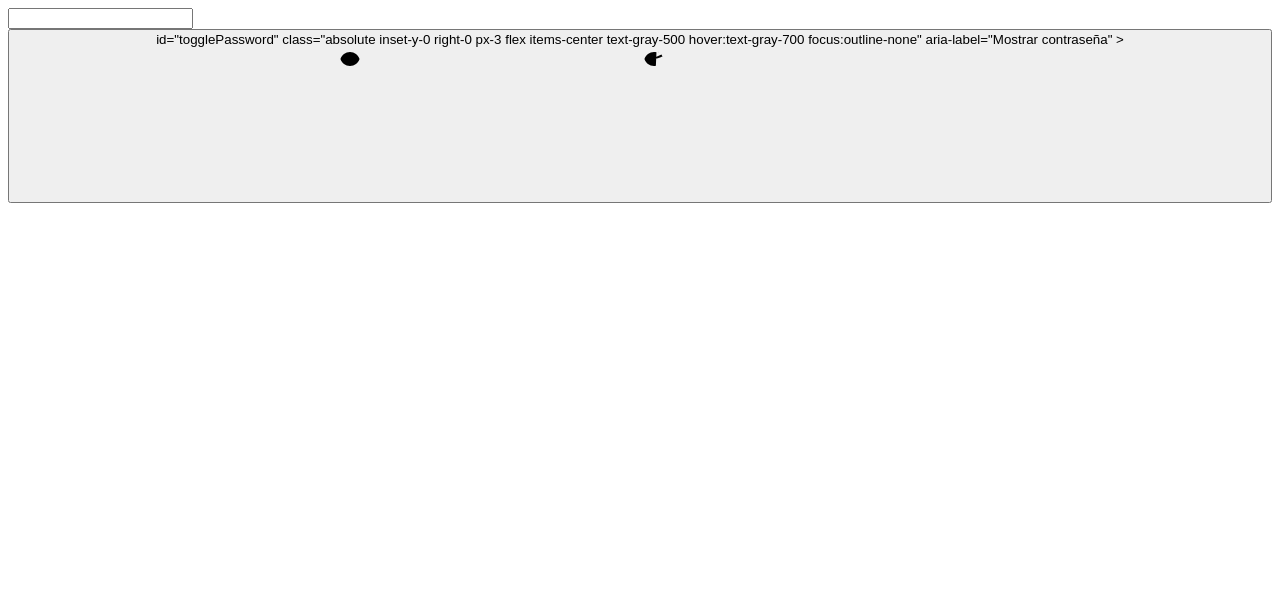
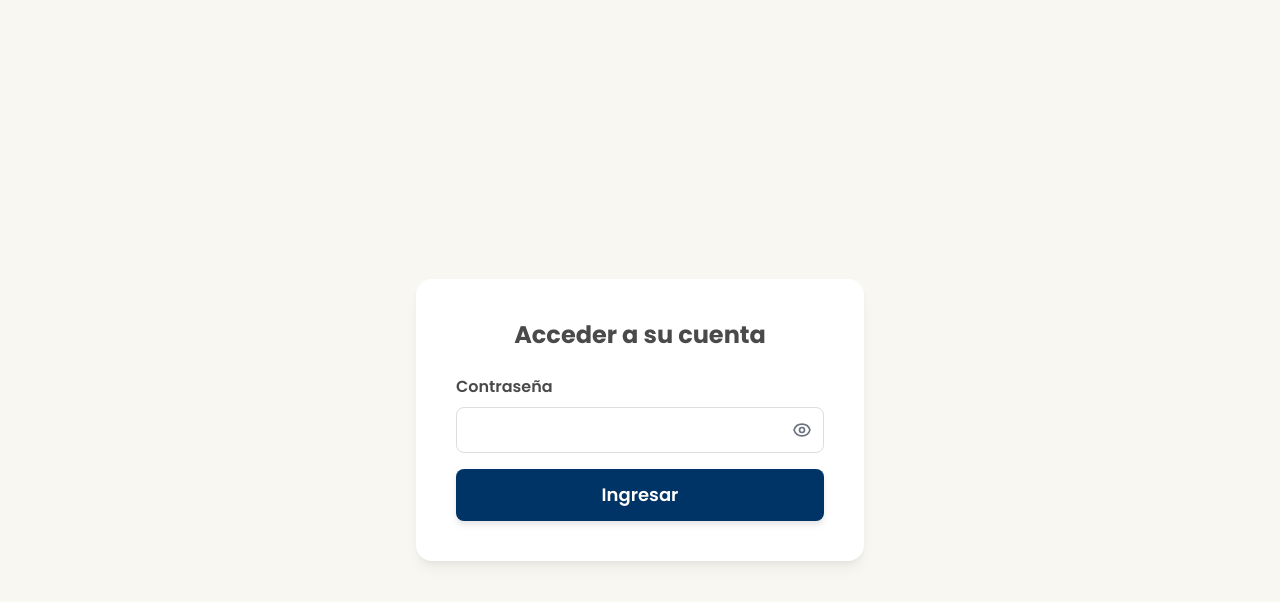
Before and after one commit to marcela-vg/cinformado, a website: page login2.html in a window 1280 px wide. Drawn offline with nearby package versions, Linux system fonts and the light colour scheme.

Commit message:
login2.html

```diff
--- a/login2.html
+++ b/login2.html
@@ -1,4 +1,82 @@
-<!-- Input de contraseña con botón para toggle (corregir atributo type del botón y agregar IDs correctos) -->
+<!DOCTYPE html>
+<html lang="es">
+<head>
+  <meta charset="UTF-8" />
+  <meta name="viewport" content="width=device-width, initial-scale=1" />
+  <title>Acceso a Terapeuta - Marcela Villegas G.</title>
+  <script src="https://cdn.tailwindcss.com"></script>
+  <link rel="preconnect" href="https://fonts.googleapis.com" />
+  <link rel="preconnect" href="https://fonts.gstatic.com" crossorigin />
+  <link
+    href="https://fonts.googleapis.com/css2?family=Poppins:wght@400;500;600;700&display=swap"
+    rel="stylesheet"
+  />
+  <style>
+    body {
+      font-family: Poppins, sans-serif;
+      background-color: #f8f7f2;
+      color: #4a4a4a;
+      display: flex;
+      flex-direction: column;
+      min-height: 100vh;
+    }
+
+    main {
+      flex-grow: 1;
+    }
+
+    .btn-brand {
+      background-color: #003366;
+      color: white;
+      padding: 12px 30px;
+      border-radius: 9999px;
+      font-weight: 600;
+      transition: all 0.3s ease;
+      box-shadow: 0 4px 6px rgba(0, 0, 0, 0.1);
+    }
+
+    .btn-brand:hover {
+      background-color: #002244;
+      transform: translateY(-2px);
+      box-shadow: 0 7px 14px rgba(0, 0, 0, 0.1);
+    }
+
+    .card {
+      background-color: white;
+      border-radius: 16px;
+      padding: 2.5rem;
+      box-shadow: 0 10px 15px -3px rgba(0, 0, 0, 0.05),
+        0 4px 6px -2px rgba(0, 0, 0, 0.05);
+    }
+
+    .input-styled {
+      border: 1px solid #ddd;
+      padding: 10px 14px;
+      border-radius: 8px;
+      font-size: 1rem;
+      width: 100%;
+      box-sizing: border-box;
+      transition: border-color 0.3s ease;
+    }
+
+    .input-styled:focus {
+      outline: none;
+      border-color: #003366;
+      box-shadow: 0 0 0 3px rgba(0, 51, 102, 0.3);
+    }
+  </style>
+</head>
+<body>
+  <main class="flex flex-col justify-center items-center pt-10 flex-grow px-4">
+    <div class="card max-w-md w-full">
+      <h1 class="text-2xl font-bold mb-6 text-center">
+        Acceder a su cuenta
+      </h1>
+      <form id="loginForm">
+        <div class="mb-4">
+          <label for="password" class="block mb-2 font-semibold"
+            >Contraseña</label
+          >
           <div class="relative">
             <input
               type="password"
@@ -8,14 +86,13 @@
               required
             />
             <button
-    type="button" <!-- Cambiado para evitar submit involuntario -->
-    id="togglePassword" <!-- Aseguramos id="togglePassword" -->
+              type="button"
+              id="togglePassword"
               class="absolute inset-y-0 right-0 px-3 flex items-center text-gray-500 hover:text-gray-700 focus:outline-none"
               aria-label="Mostrar contraseña"
             >
-    <!-- Icono ojo visible -->
               <svg
-      id="eye-icon" <!-- Aseguramos id="eye-icon" -->
+                id="eye-icon"
                 xmlns="http://www.w3.org/2000/svg"
                 class="h-5 w-5"
                 fill="none"
@@ -35,10 +112,8 @@
                   d="M2.458 12C3.732 7.943 7.523 5 12 5c4.478 0 8.268 2.943 9.542 7-1.274 4.057-5.064 7-9.542 7-4.477 0-8.268-2.943-9.542-7z"
                 />
               </svg>
-
-    <!-- Icono ojo tachado (oculto inicialmente) -->
               <svg
-      id="eye-slashed-icon" <!-- Aseguramos id="eye-slashed-icon" -->
+                id="eye-slashed-icon"
                 xmlns="http://www.w3.org/2000/svg"
                 class="hidden h-5 w-5"
                 fill="none"
@@ -54,3 +129,19 @@
               </svg>
             </button>
           </div>
+        </div>
+
+        <div id="errorMessage" class="text-red-600 mb-4 hidden"></div>
+
+        <button
+          type="submit"
+          class="btn-brand w-full font-semibold text-lg py-3 rounded-lg"
+        >
+          Ingresar
+        </button>
+      </form>
+    </div>
+  </main>
+  <script src="login.js"></script>
+</body>
+</html>
```
Lines whose indentation alone changed are shown as unchanged.
